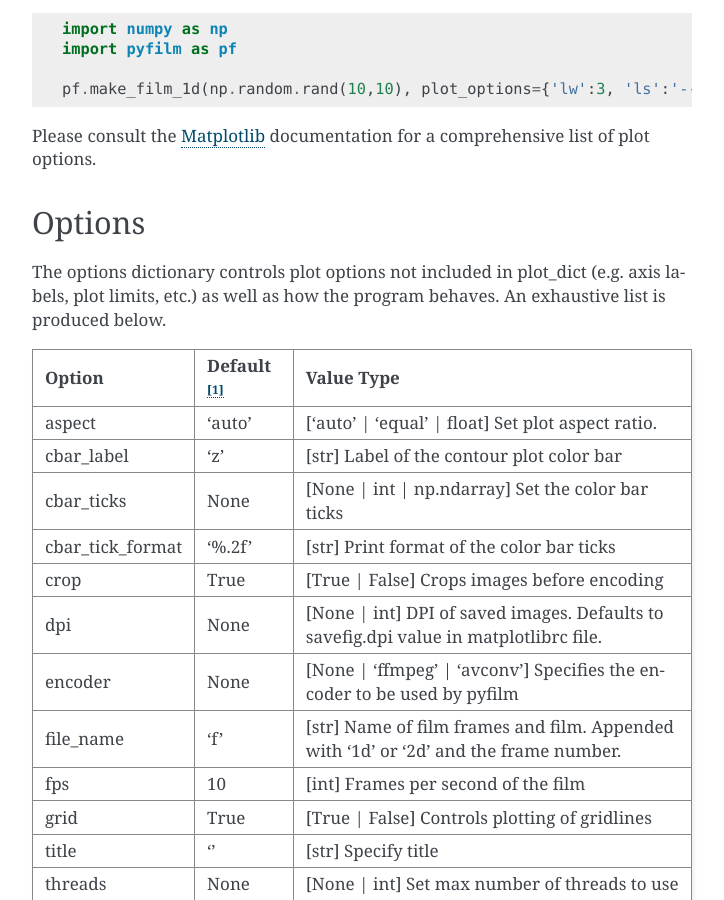
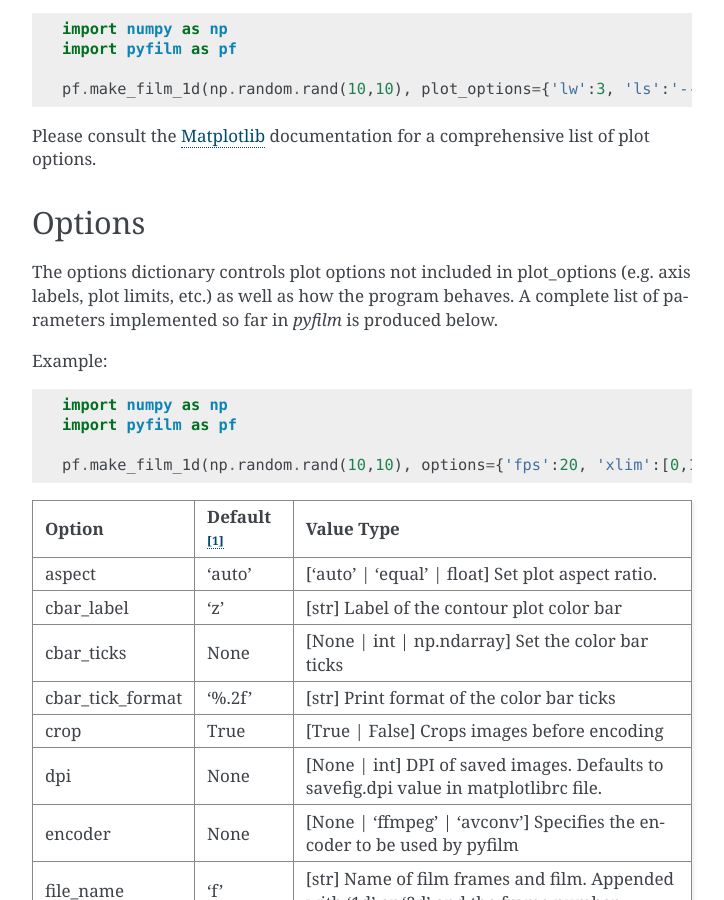
Before and after one commit to ferdinandvanwyk/pyfilm, a Sphinx documentation site: the page built from docs/source/api_methods.rst, in a window 1280 px wide and 900 px high, scrolled down 449 px. Shown: the whole window, without its empty margins (388-1112 px from the left). Built offline with Sphinx 7.4.7, drawn with Linux system fonts in a browser that asks for light colours.

Commit message:
update docs

```diff
--- a/docs/source/api_methods.rst
+++ b/docs/source/api_methods.rst
@@ -30,9 +30,18 @@ options.
 Options
 -------
 
-The options dictionary controls plot options not included in plot_dict (e.g.
-axis labels, plot limits, etc.) as well as how the program behaves. An
-exhaustive list is produced below.
+The options dictionary controls plot options not included in plot_options (e.g.
+axis labels, plot limits, etc.) as well as how the program behaves. A complete
+list of parameters implemented so far in `pyfilm` is produced below.
+
+Example:
+
+.. code-block:: python
+
+   import numpy as np
+   import pyfilm as pf
+
+   pf.make_film_1d(np.random.rand(10,10), options={'fps':20, 'xlim':[0,1.5]})
 
 ================ =============== ==============================================
 Option           Default [#f1]_  Value Type
```
